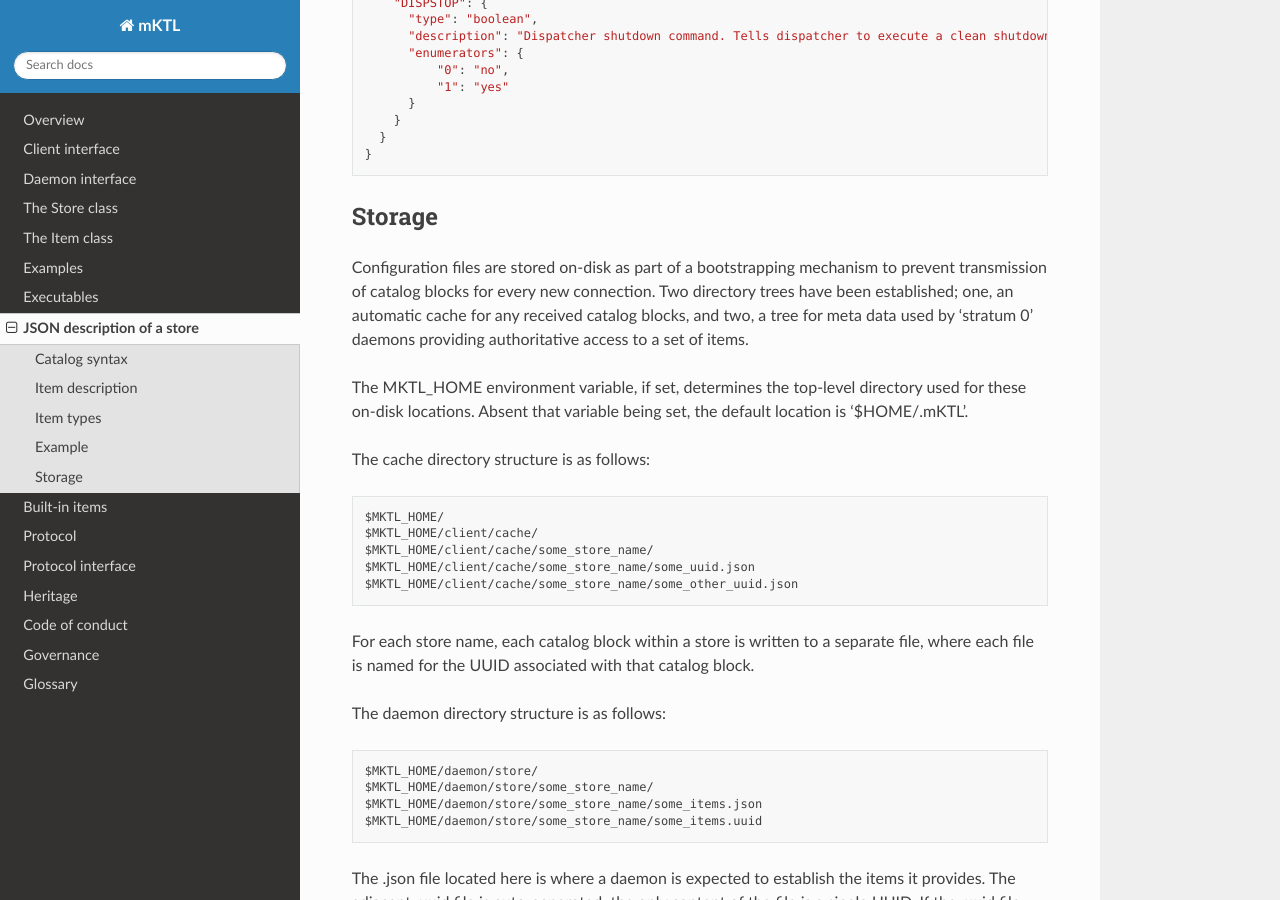
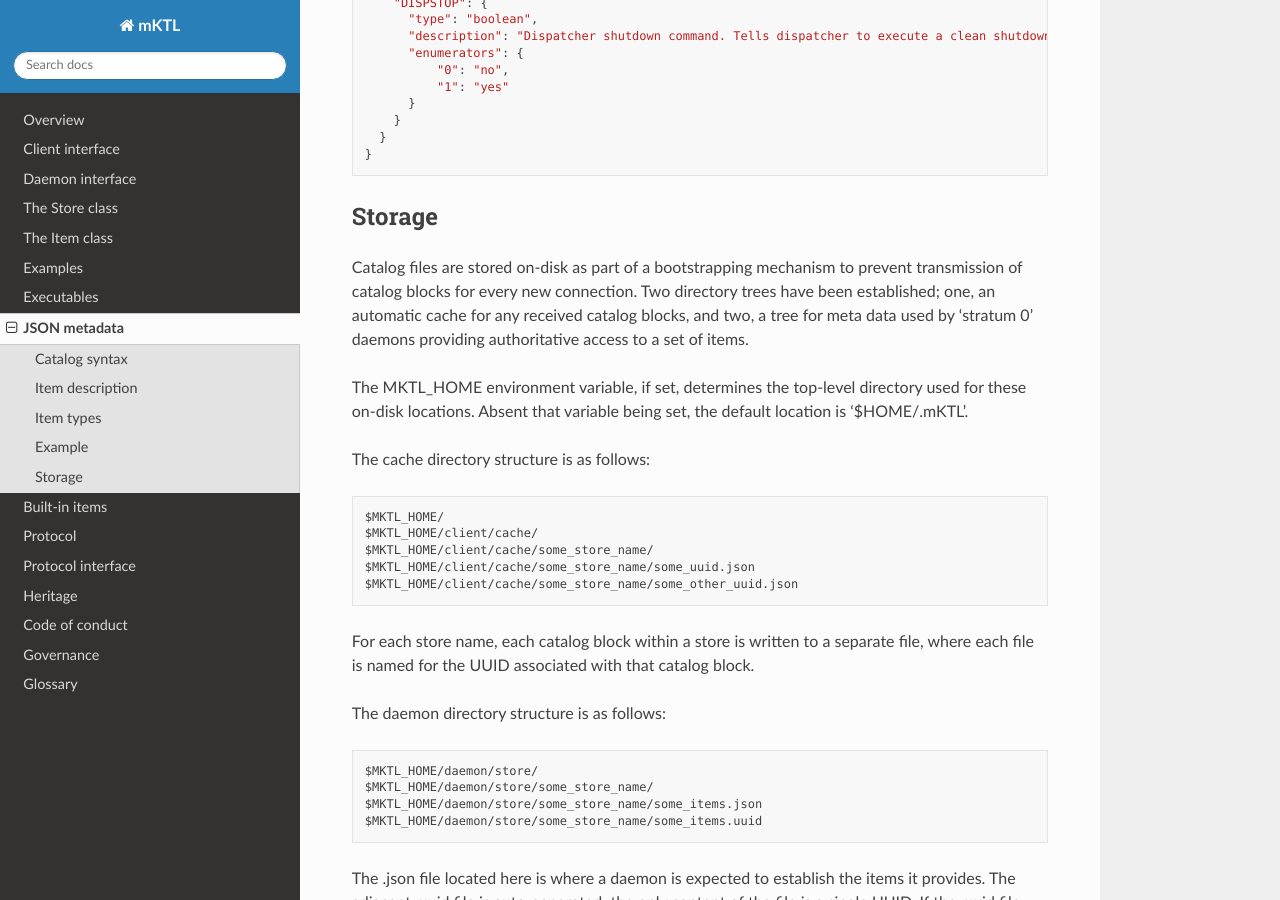
Before and after one commit to KeckObservatory/mKTL, a Sphinx documentation site: the page built from doc/catalog.rst, in a window 1280 px wide and 900 px high, scrolled down 3392 px. Built offline with Sphinx 7.4.7 and the Read the Docs theme 3.1.0, drawn with Linux system fonts in a browser that asks for light colours; some of the changed text lies outside the part shown.

Commit message:
Catch some Configuration -> Catalog changes.

```diff
--- a/doc/catalog.rst
+++ b/doc/catalog.rst
@@ -1,7 +1,7 @@
 .. _catalog:
 
-JSON description of a store
-===========================
+JSON metadata
+=============
 
 The catalog syntax describes what it means to be a mKTL store,
 enumerating the available items and all their intrinsic metadata. This
@@ -255,7 +255,7 @@ like for a store named 'pie'::
 Storage
 -------
 
-Configuration files are stored on-disk as part of a bootstrapping mechanism
+Catalog files are stored on-disk as part of a bootstrapping mechanism
 to prevent transmission of catalog blocks for every new connection.
 Two directory trees have been established; one, an automatic cache for any
 received catalog blocks, and two, a tree for meta data used
--- a/doc/daemon.rst
+++ b/doc/daemon.rst
@@ -59,7 +59,7 @@ Store metadata
 
 Largely for internal use, there are some aspects of the
 :class:`mktl.meta.Catalog` class that are directly relevant for use
-within a daemon. A reference to the appropriate Configuration instance can
+within a daemon. A reference to the appropriate Catalog instance can
 be accesssed as an attribute of the :class:`mktl.Store`, or via the
 :func:`mktl.meta.get` method; :class:`mktl.meta.Catalog` instances
 are singletons.
```
